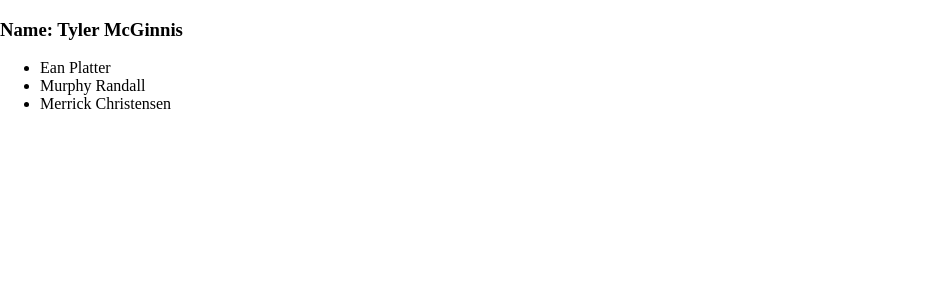
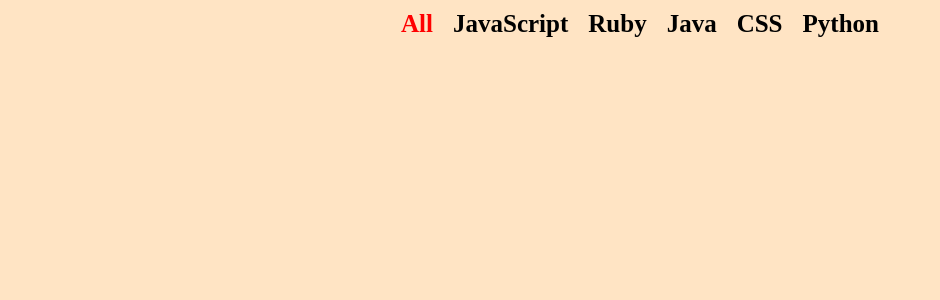
Before and after one commit to Nytheneals/REACT__BattlePi, a React (Create React App) app: page / in a window 1280 px wide. Shown: the top 300 px of the page, without its empty margins (0-940 px from the left). Built offline with nearby package versions, Linux system fonts and the light colour scheme.

Commit message:
Initiated State in the App

```diff
--- a/src/App.css
+++ b/src/App.css
@@ -1,3 +1,25 @@
 body {
-  font-family: "Museo";
+  font-family: "Museo Sans";
+  background: bisque;
 }
+.container {
+  max-width: 1200px;
+  margin: 0 auto;
+}
+
+.languages {
+  display: flex;
+  justify-content: center;
+}
+
+.languages li {
+  margin: 10px;
+  font-size: 25px;
+  font-weight: bold;
+  cursor: pointer;
+  list-style: none;
+}
+
+ul {
+  padding: 0;
+}
--- a/src/App.js
+++ /dev/null
@@ -1,36 +0,0 @@
-import React, { Component } from "react";
-import { PropTypes } from "prop-types";
-import "./App.css";
-
-class ShowList extends Component {
-  render() {
-    return (
-      <div>
-        <ul>
-          {this.props.names.map(name => {
-            return <li>{name}</li>;
-          })}
-        </ul>
-      </div>
-    );
-  }
-}
-
-class App extends Component {
-  render() {
-    var name = "Tyler McGinnis";
-    var friends = ["Ean Platter", "Murphy Randall", "Merrick Christensen"];
-    return (
-      <div>
-        <h3> Name: {name} </h3>
-        <ShowList names={friends} />
-      </div>
-    );
-  }
-}
-
-ShowList.propTypes = {
-  names: PropTypes.arrayOf(PropTypes.shape([PropTypes.string]))
-};
-
-export default App;
--- /dev/null
+++ b/src/components/Main.jsx
@@ -0,0 +1,17 @@
+import React, { Component } from 'react';
+// import { PropTypes } from 'prop-types';
+import '../App.css';
+
+import Popular from './_Popular';
+
+class App extends Component {
+  render() {
+    return (
+      <div className="popular">
+        <Popular />
+      </div>
+    );
+  }
+}
+
+export default App;
--- /dev/null
+++ b/src/components/_Popular.jsx
@@ -0,0 +1,48 @@
+import React, { Component } from 'react';
+// import { PropTypes } from 'prop-types';
+
+function SelectedLanguage(props) {
+  const languages = ['All', 'JavaScript', 'Ruby', 'Java', 'CSS', 'Python'];
+  return (
+    <div className="languages">
+      {languages.map(lang => (
+        <li
+          style={lang === props.select ? { color: 'red' } : null}
+          onClick={props.onSelect}
+          key={lang}
+        >
+          {lang}
+        </li>
+      ))}
+    </div>
+  );
+}
+
+class Popular extends Component {
+  constructor() {
+    super();
+    this.state = {
+      selectedLanguage: 'All',
+    };
+
+    this.updateLanguage = this.updateLanguage.bind(this);
+  }
+
+  updateLanguage(e) {
+    const clicked = e.target.textContent;
+    this.setState({
+      selectedLanguage: clicked,
+    });
+  }
+
+  render() {
+    // console.log(this.state);
+    return (
+      <div className="languages">
+        <SelectedLanguage select={this.state.selectedLanguage} onSelect={this.updateLanguage} />
+      </div>
+    );
+  }
+}
+
+export default Popular;
--- a/src/index.js
+++ b/src/index.js
@@ -1,8 +1,8 @@
 import React from 'react';
 import ReactDOM from 'react-dom';
 import './index.css';
-import App from './App';
+import Main from './components/Main';
 import registerServiceWorker from './registerServiceWorker';
 
-ReactDOM.render(<App />, document.getElementById('root'));
+ReactDOM.render(<Main />, document.getElementById('root'));
 registerServiceWorker();
```
Also changed, not shown: src/Practice.js (+33 -41 lines).
